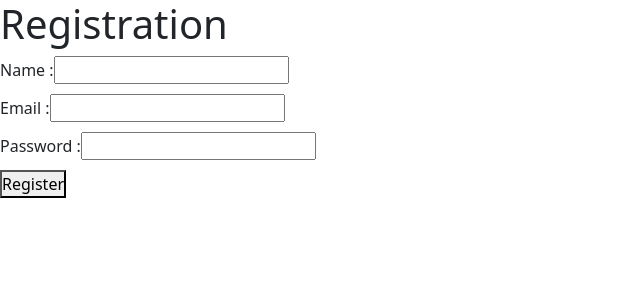
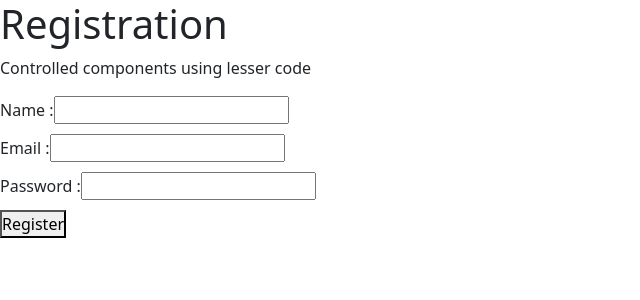
Before and after one commit to bappykti/first-reactApp, a React (Create React App) app: page / in a window 1280 px wide. Shown: the top 300 px of the page, without its empty margins (0-640 px from the left). Built offline with nearby package versions, Linux system fonts and the light colour scheme.

Commit message:
building form using controlled components using lesser code

```diff
--- /dev/null
+++ b/src/App11.js
@@ -0,0 +1,14 @@
+// building form using controlled components
+// using lesser code
+
+import React from 'react'
+import FORM1 from './components/FORM1/form1';
+
+function App11() {
+  return (
+    <div>
+        <FORM1 />
+    </div>
+  )
+}
+export default App11;
--- /dev/null
+++ b/src/components/FORM1/form1.js
@@ -0,0 +1,92 @@
+// building form using controlled components
+// using lesser code
+
+import React, { useState } from "react";
+import style from "./form1.module.css";
+
+function FORM1() {
+  // const [name, setName] = useState("");
+  // const [email, setEmail] = useState("");
+  // const [password, setPassword] = useState("");
+
+  const [user, setUser] = useState({ name: "", email: "", password: "" });
+  const { name, email, password } = user;
+
+  // const handleNameChange = (e) => {
+  //   // console.log(e.target.value);
+  //   setUser({ name: e.target.value, email, password });
+  // };
+  // const handleEmailChange = (e) => {
+  //   // console.log(e.target.value);
+  //   setUser({ name, email: e.target.value, password });
+  // };
+  // const handlePasswordChange = (e) => {
+  //   // console.log(e.target.value);
+  //   setUser({ name, email, password: e.target.value });
+  // };
+
+  const handleChange = (e) => {
+    setUser({...user, [e.target.name] : e.target.value});
+
+    // const fieldName = e.target.name;
+    // if (fieldName === 'name'){
+    //   setUser({ name: e.target.value, email, password });
+    // }
+    // else if (fieldName === 'email'){
+    //   setUser({ name, email: e.target.value, password });
+    // }
+    // else if (fieldName === 'password'){
+    //   setUser({ name, email, password: e.target.value });
+    // }
+  };
+  const handleSubmit = (e) => {
+    console.log("Form is Submitted");
+    console.log(user);
+    e.preventDefault();
+  };
+  return (
+    <div>
+      <h1>Registration</h1>
+      <p>Controlled components using lesser code</p>
+      <form action="" onSubmit={handleSubmit}>
+        <div className={style.formGroup}>
+          <label htmlFor="name">Name : </label>
+          <input
+            type="text"
+            name="name"
+            value={name}
+            id="name"
+            onChange={handleChange}
+            required
+          />
+        </div>
+        <div className={style.formGroup}>
+          <label htmlFor="email">Email : </label>
+          <input
+            type="email"
+            name="email"
+            value={email}
+            id="email"
+            onChange={handleChange}
+            required
+          />
+        </div>
+        <div className={style.formGroup}>
+          <label htmlFor="password">Password : </label>
+          <input
+            type="password"
+            name="password"
+            value={password}
+            id="password"
+            onChange={handleChange}
+            required
+          />
+        </div>
+        <div className={style.formGroup}>
+          <button type="submit">Register</button>
+        </div>
+      </form>
+    </div>
+  );
+}
+export default FORM1;
--- /dev/null
+++ b/src/components/FORM1/form1.module.css
@@ -0,0 +1,3 @@
+.formGroup{
+    margin-bottom: 10px;
+}
--- a/src/index.js
+++ b/src/index.js
@@ -11,7 +11,8 @@ import 'bootstrap/dist/css/bootstrap.min.css';
 // import App7 from "./App7";
 // import App8 from "./App8";
 // import App9 from "./App9";
-import App10 from "./App10";
+// import App10 from "./App10";
+import App11 from "./App11";
 
 
 
@@ -21,5 +22,5 @@ import App10 from "./App10";
 //   textAlign: "center",
 //   padding: "15px"
 // }
-ReactDOM.render(<App10 />, document.getElementById("root"));
+ReactDOM.render(<App11 />, document.getElementById("root"));
 // ReactDOM.render(<App1 />, document.getElementById("root"));
```
